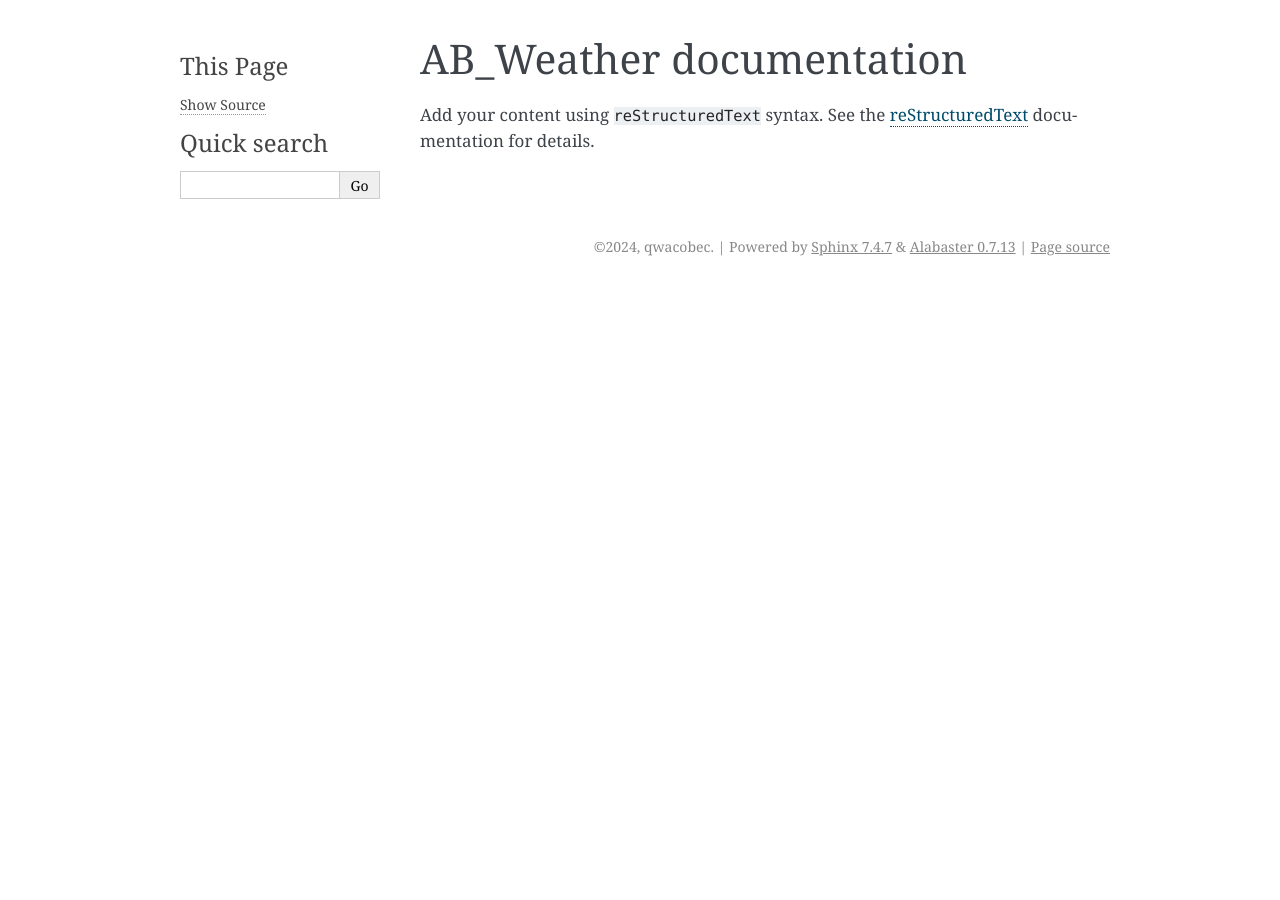
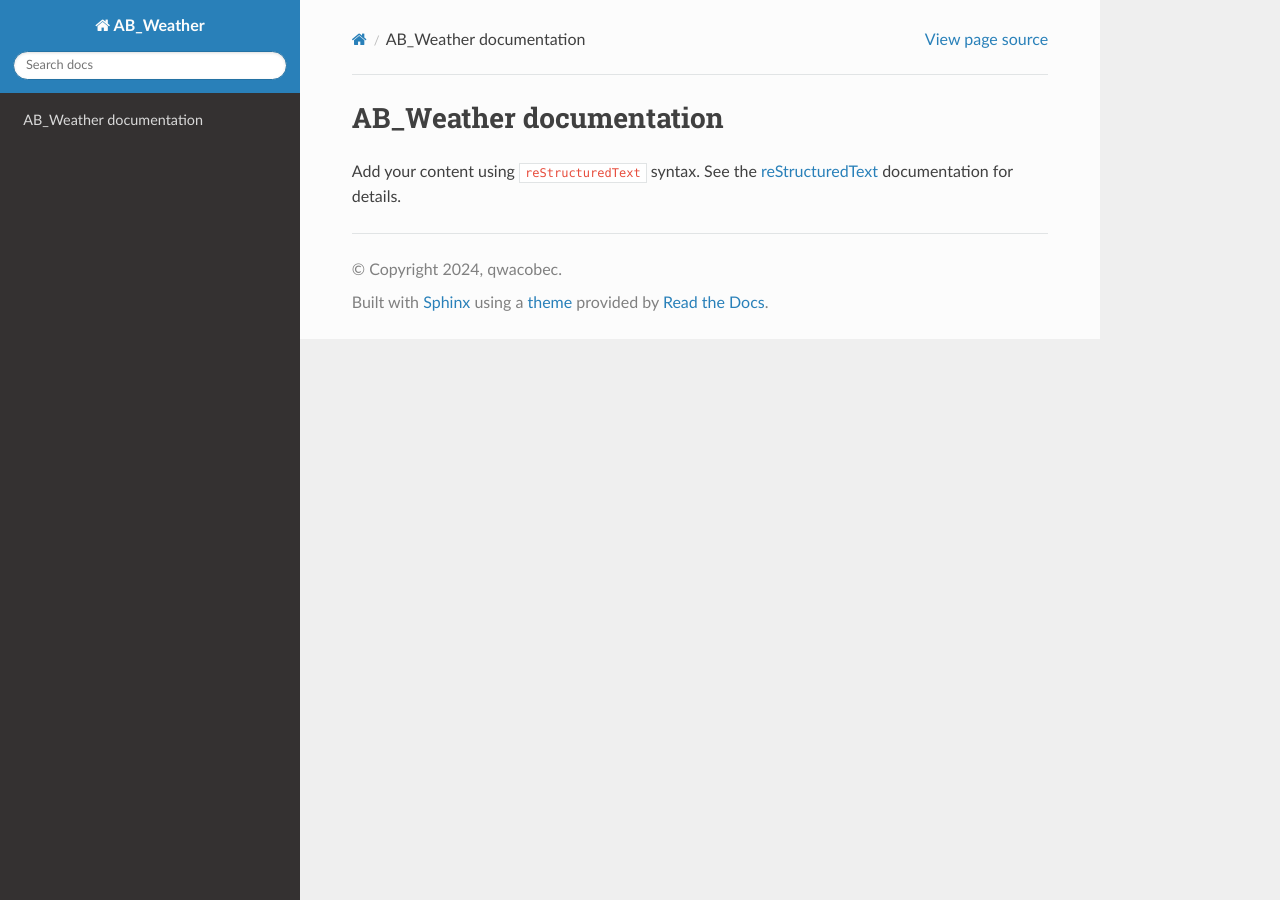
Before and after one commit to QC2-python-SE/AB_weather, a Sphinx documentation site: the page built from docs/source/index.rst, in a window 1280 px wide. Built offline with Sphinx 7.4.7 and the Read the Docs theme 3.1.0, drawn with Linux system fonts in a browser that asks for light colours.

Commit message:
Send stuff to eleanor

```diff
--- a/docs/source/conf.py
+++ b/docs/source/conf.py
@@ -5,6 +5,12 @@
 
 # -- Project information -----------------------------------------------------
 # https://www.sphinx-doc.org/en/master/usage/configuration.html#project-information
+
+import os
+import sys
+
+sys.path.insert(0, os.path.abspath('../../abweather'))
+
 
 project = 'AB_Weather'
 copyright = '2024, qwacobec'
@@ -14,15 +20,14 @@ release = '0.01'
 # -- General configuration ---------------------------------------------------
 # https://www.sphinx-doc.org/en/master/usage/configuration.html#general-configuration
 
-extensions = []
+extensions = ['sphinc.ext.autodoc', 'sphinx.ext.napoleon']
 
 templates_path = ['_templates']
 exclude_patterns = []
 
 
-
 # -- Options for HTML output -------------------------------------------------
 # https://www.sphinx-doc.org/en/master/usage/configuration.html#options-for-html-output
 
-html_theme = 'alabaster'
+html_theme = 'sphinx_rtd_theme'
 html_static_path = ['_static']
```
